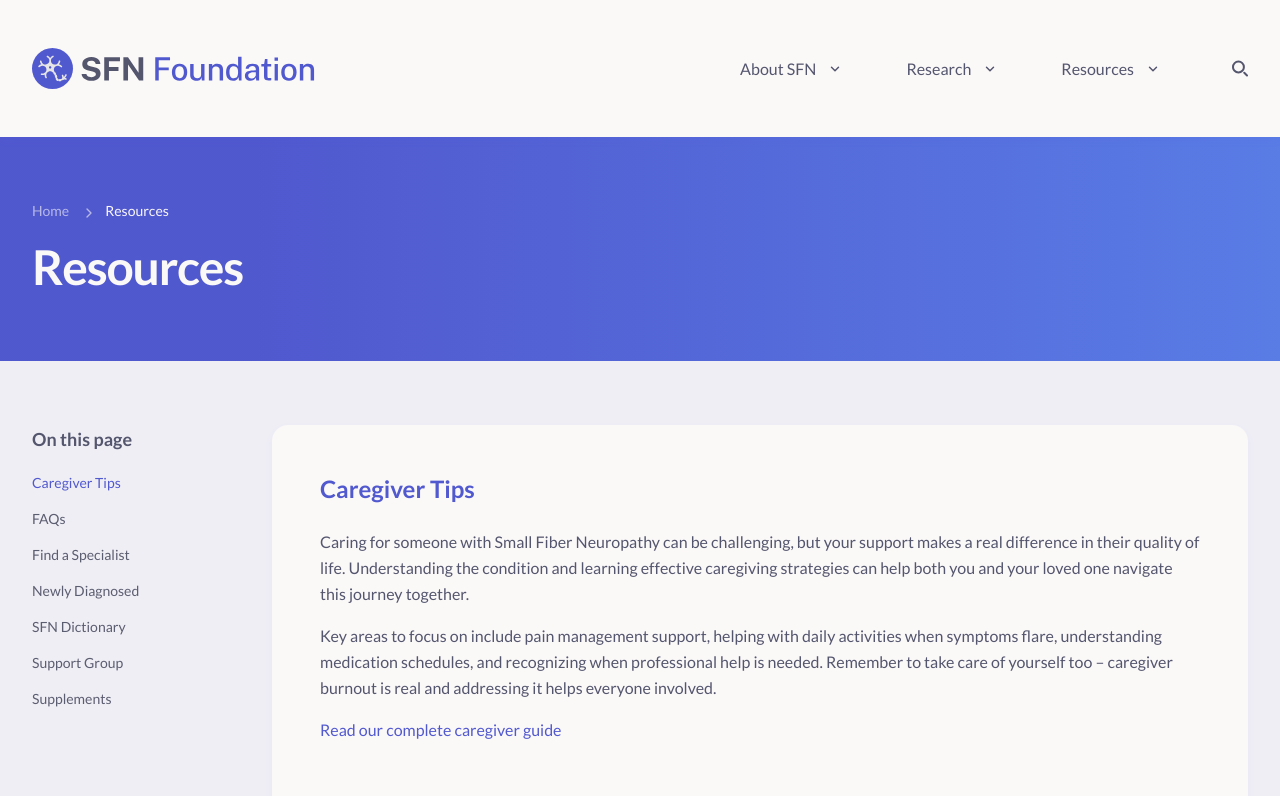
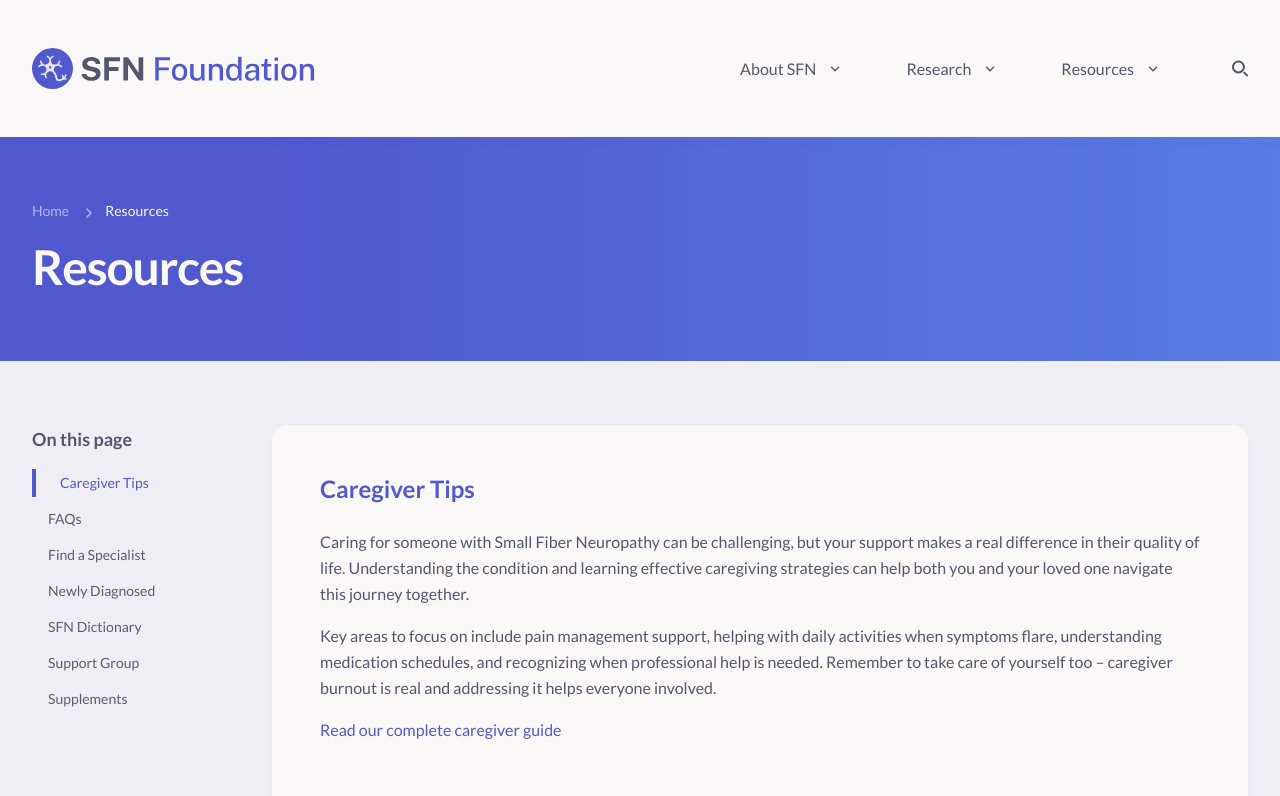
Before and after one commit to MattSnyder97/sfn-foundation, a Next.js app: page /resources in a window 1280 px wide. Shown: the top 796 px of the page. Built offline with nearby package versions, Linux system fonts and the light colour scheme.

Commit message:
Reading info page improvements to scroll

```diff
--- a/src/app/globals.css
+++ b/src/app/globals.css
@@ -75,7 +75,7 @@ html {
   /* Responsive Scroll Margin */
   @media (min-width: 1025px) {
     [id] {
-      scroll-margin-top: var(--header-height);
+      scroll-margin-top: calc(var(--header-height) - 40px);
     }
   }
 
--- a/src/components/layouts/InfoLayout.tsx
+++ b/src/components/layouts/InfoLayout.tsx
@@ -44,7 +44,9 @@ export default function InfoLayout({
   const currentTags = customTags || pageData.tags;
   const pageTitle = title || pageData.title;
 
-  const [activeId, setActiveId] = useState<string | null>(null);
+  const [activeId, setActiveId] = useState<string | null>(
+    tableOfContents && tableOfContents.length > 0 ? tableOfContents[0].id : null
+  );
 
   // Track scroll position with IntersectionObserver
   useEffect(() => {
@@ -58,7 +60,7 @@ export default function InfoLayout({
         }
       },
       {
-        rootMargin: "0px 0px -70% 0px", // triggers earlier/later depending on section height
+        rootMargin: "0px 0px -32% 0px", // triggers earlier/later depending on section height
         threshold: 0.1,
       }
     );
@@ -83,7 +85,7 @@ export default function InfoLayout({
               <aside className="hidden lg:block w-56 flex-shrink-0">
                 <div
                   className="sticky"
-                  style={{ top: "calc(var(--header-height) - 30px)" }}
+                  style={{ top: "calc(var(--header-height) - 32px)" }}
                 >
                   <h3 className="text-lg font-semibold text-dark mb-4">
                     On this page
@@ -93,9 +95,9 @@ export default function InfoLayout({
                       <a
                         key={item.id}
                         href={`#${item.id}`}
-                        className={`block text-sm py-1 transition-all duration-200 ${
+                        className={`block text-sm py-1 transition-all duration-200 pl-4 ${
                           activeId === item.id
-                            ? "text-primary hover:underline"
+                            ? "border-l-4 border-primary pl-6 text-primary bg-transparent"
                             : "text-gray hover:text-primary hover:underline"
                         }`}
                       >
```
